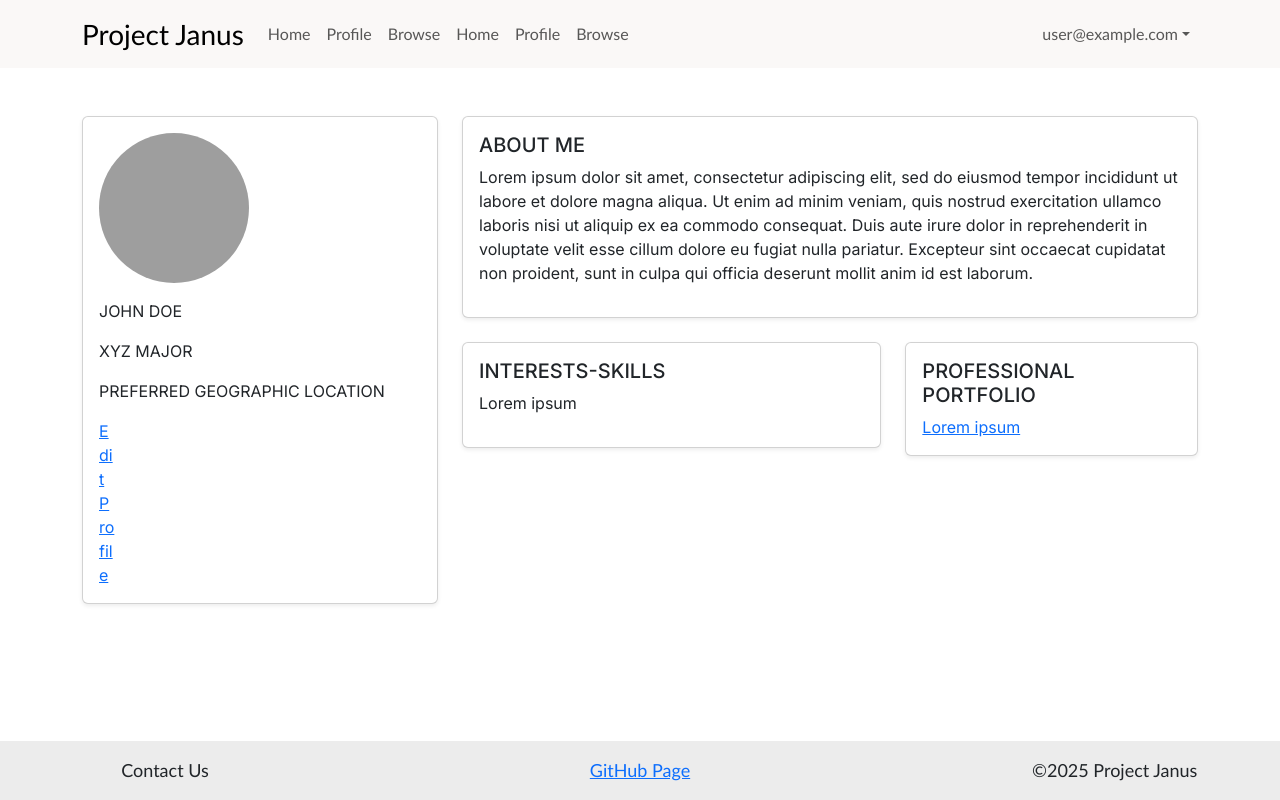
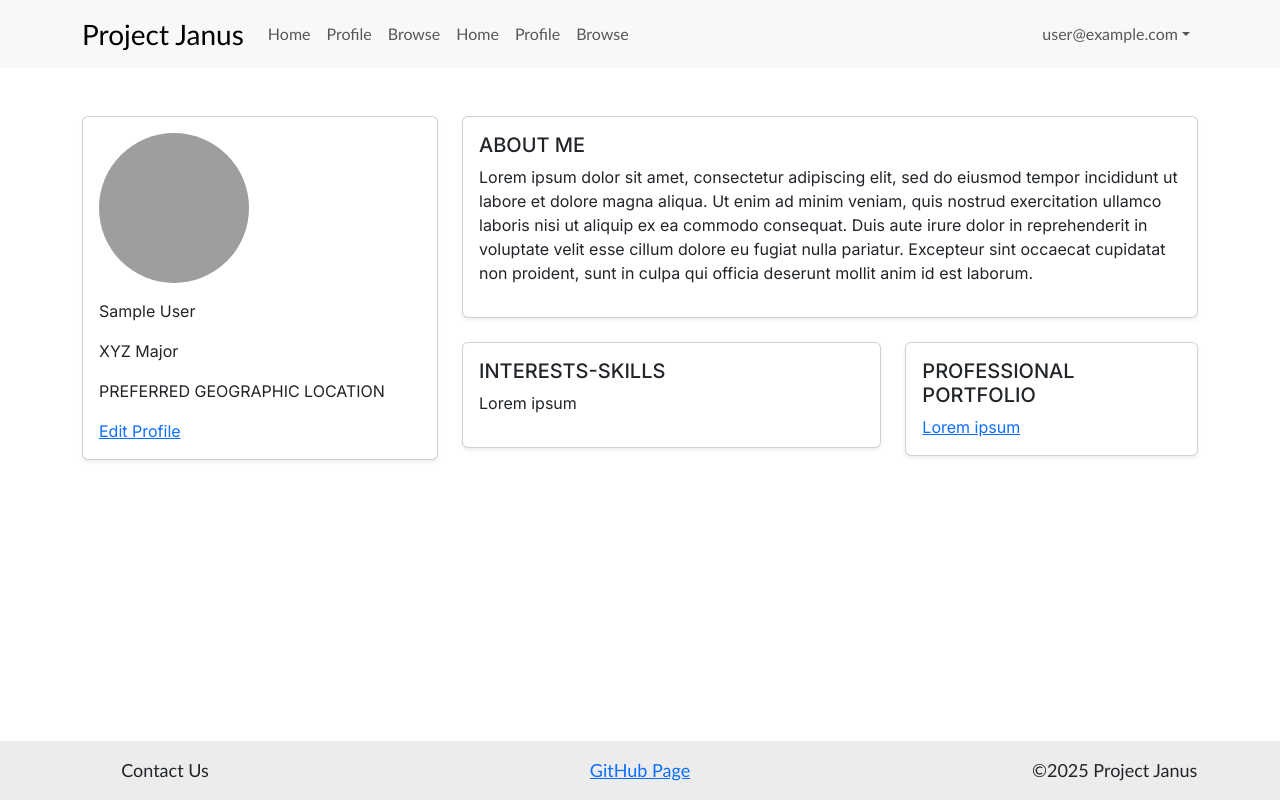
Before and after one commit to project-janus-3/company-connector, a Next.js app: page /student-profile in a window 1280 px wide. Built offline with nearby package versions, Linux system fonts and the light colour scheme; no server answers; sample sign-in values are in the browser's storage; grey boxes are pictures that could not be loaded.

Commit message:
Updated student profile page

```diff
--- a/src/app/student-profile/page.tsx
+++ b/src/app/student-profile/page.tsx
@@ -6,8 +6,7 @@
 import { getServerSession } from 'next-auth';
 import { loggedInProtectedPage } from '@/lib/page-protection';
 import authOptions from '@/lib/authOptions';
-import * as rbs from 'react-bootstrap';
-
+import { Row, Col, Card, Container } from 'react-bootstrap';
 /** Render a list of stuff for the logged in user. */
 const StudentProfile = async () => {
   // Protect the page, only logged in users can access it.
@@ -20,83 +19,44 @@ const StudentProfile = async () => {
 
   return (
     <main>
-      <rbs.Container>
-        <rbs.Row className="mb-5 mt-5">
-          <rbs.Col md={4} className="profile-sidebar">
-            <rbs.Card className="p-3 shadow-sm profile-sidebar-content">
+      <Container>
+        <Row className="mb-5 mt-5">
+          <Col md={4} className="profile-sidebar">
+            <Card className="p-3 shadow-sm profile-sidebar-content">
               <img src="https://static-00.iconduck.com/assets.00/profile-default-icon-2048x2045-u3j7s5nj.png" alt="Profile Picture" className="img-fluid rounded-circle mb-3" style={{ width: '150px', height: '150px' }} />
-              <p>JOHN DOE</p>
-              <p>XYZ MAJOR</p>
+              <p>{session?.user?.name || 'Guest'}</p>
+              <p>XYZ Major</p>
               <p>PREFERRED GEOGRAPHIC LOCATION</p>
-              <a href="#" style={{ width: '5%' }}>Edit Profile</a>
-            </rbs.Card>
-          </rbs.Col>
-          <rbs.Col md={8} className="profile-contents">
-            <rbs.Card className="p-3 shadow-sm">
+              {/* Will Link to Edit Profile */}
+              <a href="#">Edit Profile</a>
+            </Card>
+          </Col>
+          <Col md={8} className="profile-contents">
+            <Card className="p-3 shadow-sm">
               <h5>ABOUT ME</h5>
               <p>Lorem ipsum dolor sit amet, consectetur adipiscing elit, sed do eiusmod tempor incididunt ut labore et dolore magna aliqua. Ut enim ad minim veniam, quis nostrud exercitation ullamco laboris nisi ut aliquip ex ea commodo consequat. Duis aute irure dolor in reprehenderit in voluptate velit esse cillum dolore eu fugiat nulla pariatur. Excepteur sint occaecat cupidatat non proident, sunt in culpa qui officia deserunt mollit anim id est laborum.</p>
-            </rbs.Card>
+            </Card>
 
-            <rbs.Row className="mt-4">
-              <rbs.Col md={7}>
-                <rbs.Card className="p-3 shadow-sm">
+            <Row className="mt-4">
+              <Col md={7}>
+                <Card className="p-3 shadow-sm">
                   <h5>INTERESTS-SKILLS</h5>
                   <p>Lorem ipsum</p>
-                </rbs.Card>
-              </rbs.Col>
+                </Card>
+              </Col>
 
-              <rbs.Col md={5}>
-                <rbs.Card className="p-3 shadow-sm">
+              <Col md={5}>
+                <Card className="p-3 shadow-sm">
                   <h5>PROFESSIONAL PORTFOLIO</h5>
                   <a href="#">Lorem ipsum</a>
-                </rbs.Card>
-              </rbs.Col>
-            </rbs.Row>
-
-          </rbs.Col>
-        </rbs.Row>
-      </rbs.Container>
+                </Card>
+              </Col>
+            </Row>
+          </Col>
+        </Row>
+      </Container>
     </main>
   );
 };
-  /**
-  <main className="container my-5">
-    <div className="row mb-5">
-      <h1> Test </h1>
-      <div className="col-md-4 profile-sidebar">
-        <div className="card p-3 shadow-sm profile-sidebar-content">
-          <img src="https://static-00.iconduck.com/assets.00/profile-default-icon-2048x2045-u3j7s5nj.png" alt="Profile Picture" className="img-fluid rounded-circle mb-3" style={{ width: '150px', height: '150px' }} />
-          <p>JOHN DOE</p>
-          <p>XYZ MAJOR</p>
-          <p>PREFERRED GEOGRAPHIC LOCATION</p>
-          <a href="#" style={{ width: '5%' }}>Edit Profile</a>
-        </div>
-      </div>
-      <div className="col-md-8 profile-contents">
-        <div className="card p-3 shadow-sm">
-          <h5>ABOUT ME</h5>
-          <p>Lorem ipsum dolor sit amet, consectetur adipiscing elit, sed do eiusmod tempor incididunt ut labore et dolore magna aliqua. Ut enim ad minim veniam, quis nostrud exercitation ullamco laboris nisi ut aliquip ex ea commodo consequat. Duis aute irure dolor in reprehenderit in voluptate velit esse cillum dolore eu fugiat nulla pariatur. Excepteur sint occaecat cupidatat non proident, sunt in culpa qui officia deserunt mollit anim id est laborum.</p>
-        </div>
-
-        <div className="row">
-          <div className="col-7">
-            <div className="card p-3 mt-4 shadow-sm">
-              <h5>INTERESTS-SKILLS</h5>
-              <p>Lorem ipsum</p>
-            </div>
-          </div>
-
-          <div className="col-5">
-            <div className="card p-3 mt-4 shadow-sm">
-              <h5>PROFESSIONAL PORTFOLIO</h5>
-              <a href="#">Lorem ipsum</a>
-            </div>
-          </div>
-        </div>
-
-      </div>
-    </div>
-  </main>
-  */
 
 export default StudentProfile;
```
